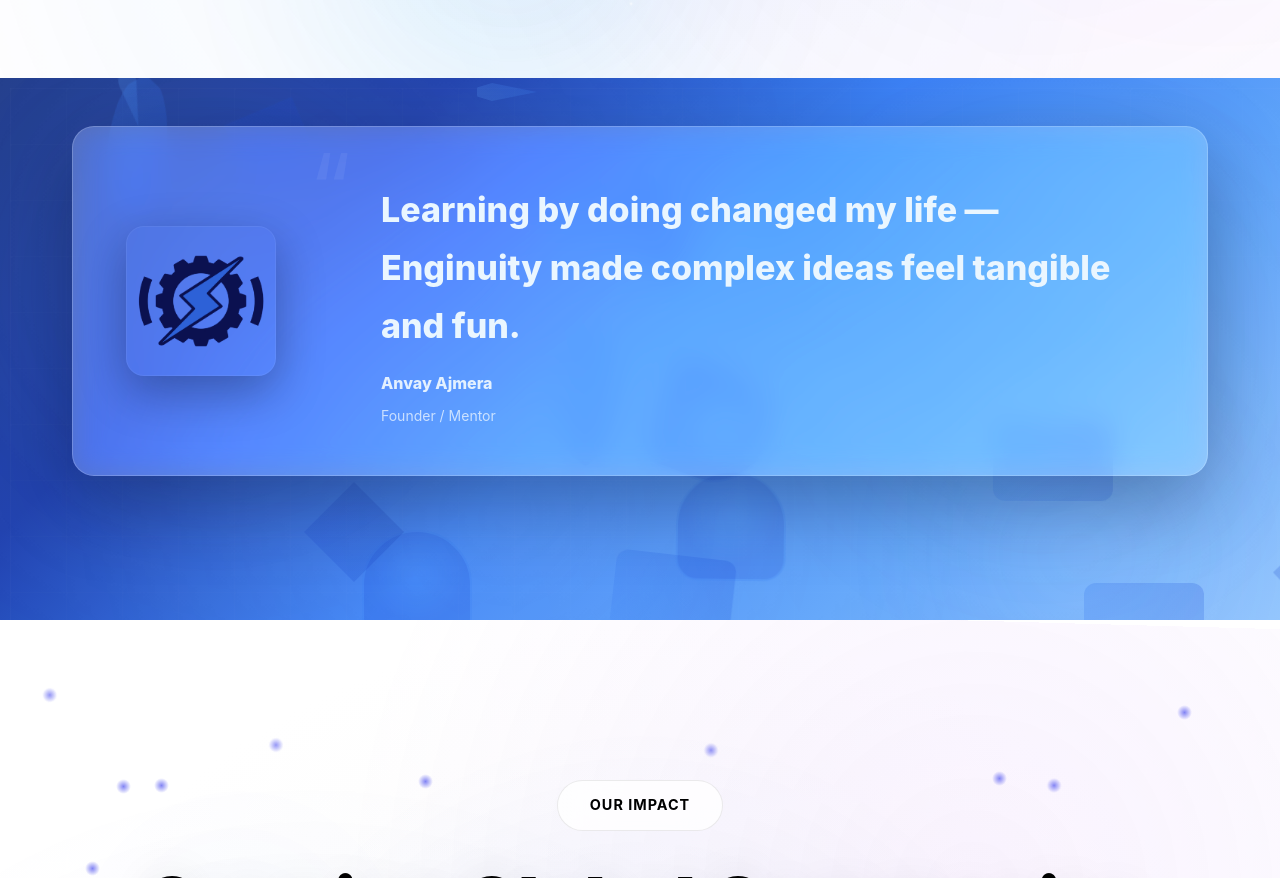
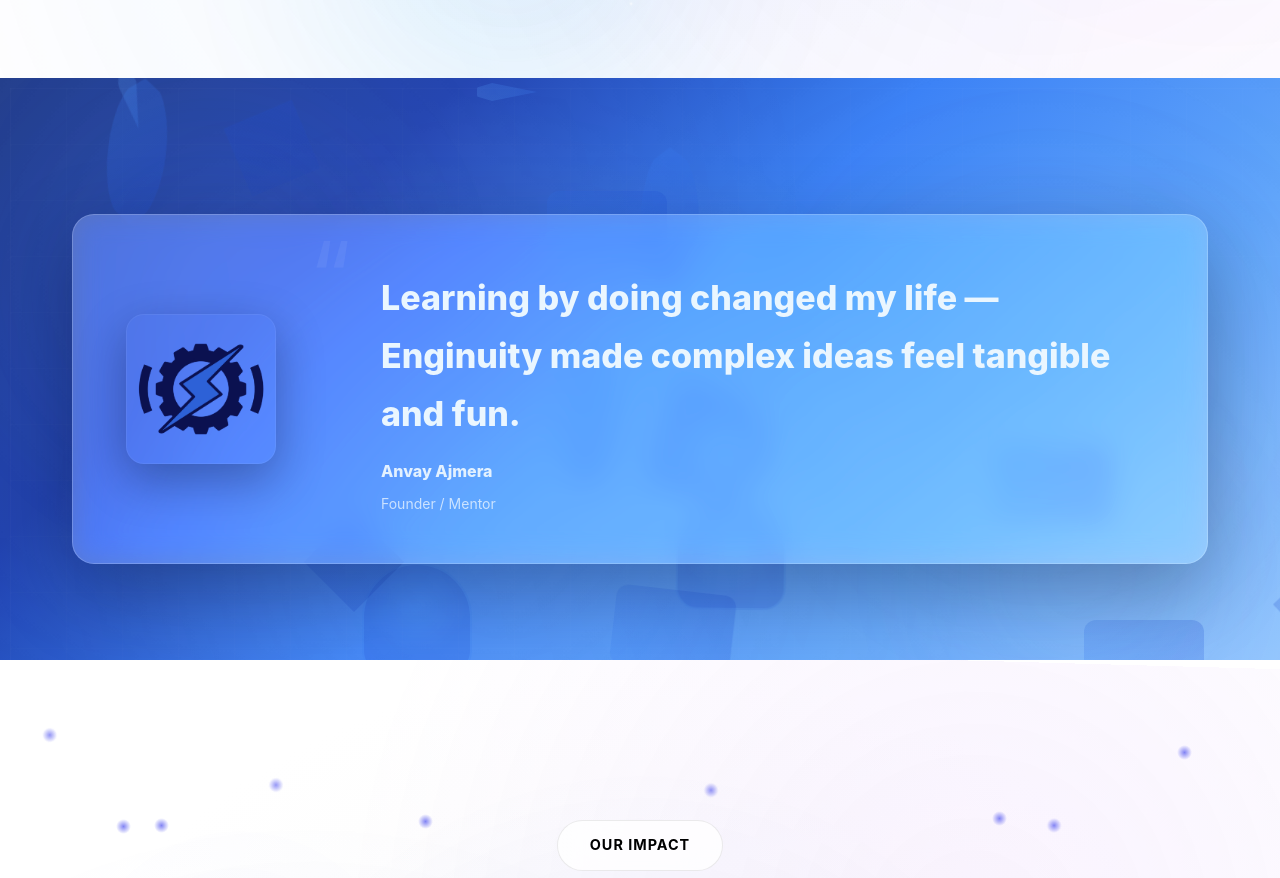
Before and after one commit to anvayajmera/enginuity, a React (Vite) app: page / in a window 1280 px wide. Shown: the part 1900-2778 px from the top of the page. Built offline with nearby package versions, Linux system fonts and the light colour scheme; a web font is replaced by a local one.

Commit message:
UI: center Apply Now button; lower testimonial card spacing

```diff
--- a/src/components/Club.css
+++ b/src/components/Club.css
@@ -455,7 +455,7 @@
   border: 1px solid rgba(59, 130, 246, 0.3);
 }
 
-.apply-wrap { margin-top: 1.25rem; display:flex; justify-content:flex-start; }
+.apply-wrap { margin-top: 1.25rem; display:flex; justify-content:center; }
 
 .cta-glow {
   background: radial-gradient(circle, rgba(139, 92, 246, 0.25) 0%, transparent 50%);
--- a/src/components/Testimonial.css
+++ b/src/components/Testimonial.css
@@ -47,7 +47,7 @@
 .testimonial-grid { position: absolute; top: 0; left: 0; width: 100%; height: 100%; opacity: 0.09; background-image: linear-gradient(rgba(255,255,255,0.22) 1px, transparent 1px), linear-gradient(90deg, rgba(255,255,255,0.22) 1px, transparent 1px); background-size: 56px 56px; animation: grid-move 30s linear infinite; z-index: 2; pointer-events: none; }
 
 /* Bigger, less translucent glass card (more white) and centered */
-.testimonial-card { display: flex; gap: 36px; align-items: center; padding: 48px; border-radius: 22px; background: rgba(255,255,255,0.24); backdrop-filter: blur(14px) saturate(150%); -webkit-backdrop-filter: blur(14px) saturate(150%); border: 1px solid rgba(255,255,255,0.18); box-shadow: 0 26px 80px rgba(2,6,23,0.32); max-width: 1180px; margin: 0 auto; transform: translateY(-48px); }
+.testimonial-card { display: flex; gap: 36px; align-items: center; padding: 48px; border-radius: 22px; background: rgba(255,255,255,0.24); backdrop-filter: blur(14px) saturate(150%); -webkit-backdrop-filter: blur(14px) saturate(150%); border: 1px solid rgba(255,255,255,0.18); box-shadow: 0 26px 80px rgba(2,6,23,0.32); max-width: 1180px; margin: 0 auto; transform: translateY(0); margin-top: 40px; }
 .testimonial-card .avatar-wrap { flex: 0 0 160px; display: flex; align-items: center; justify-content: center; }
 .avatar-img { width: 150px; height: 150px; object-fit: cover; border-radius: 18px; border: 1px solid rgba(255,255,255,0.06); box-shadow: 0 16px 48px rgba(2,6,23,0.32); }
 
```
